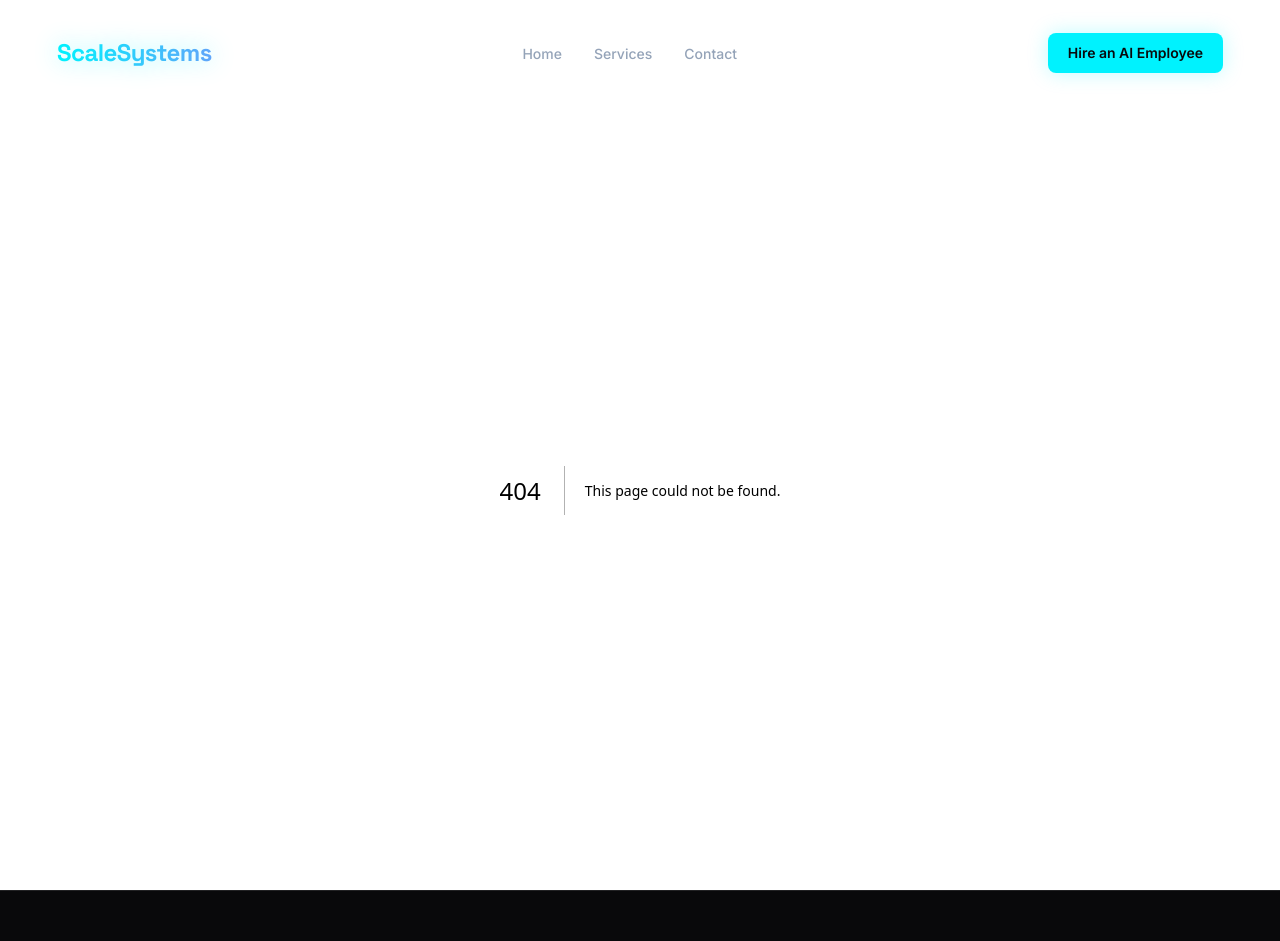
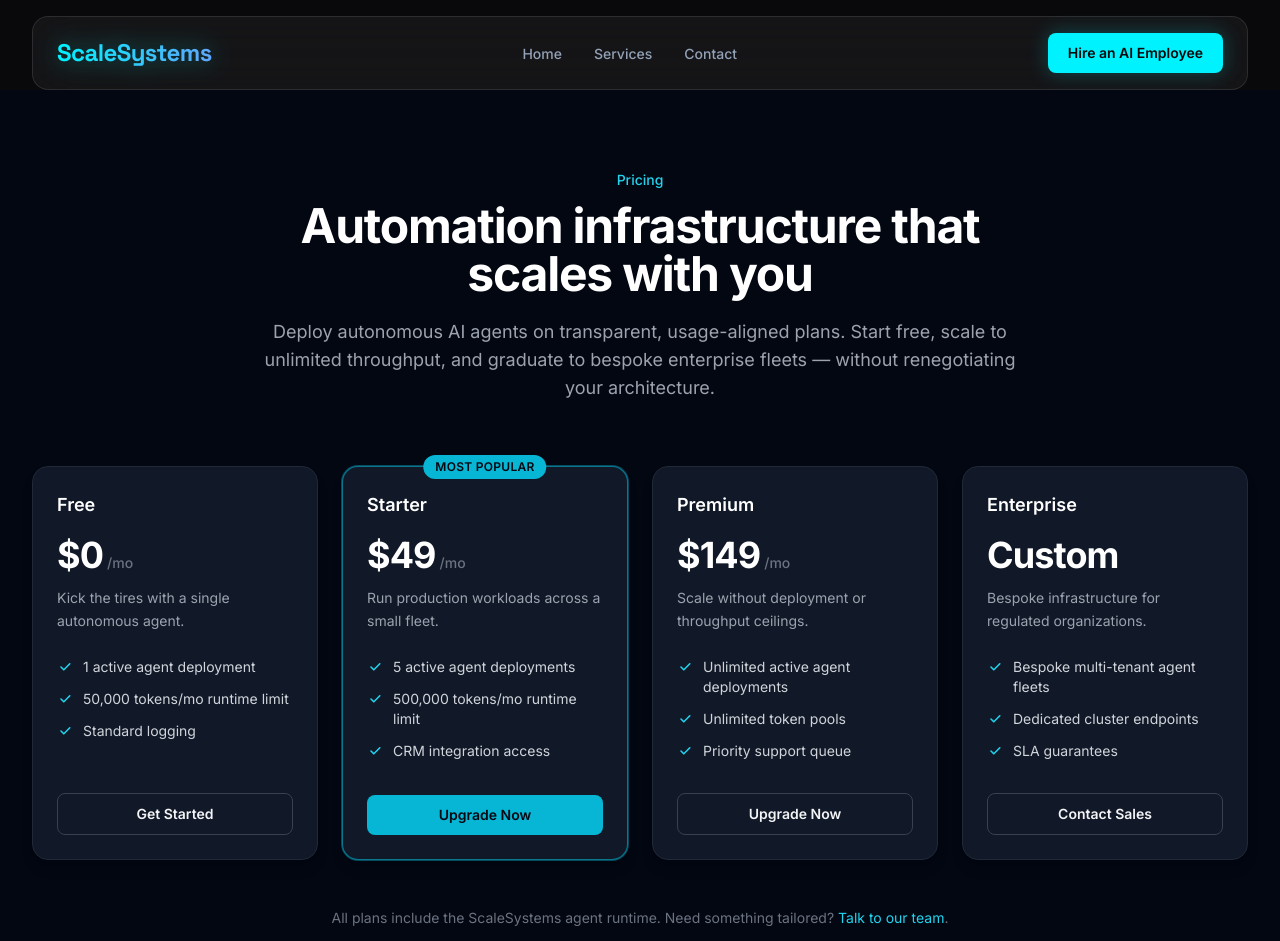
Before and after one commit to evolgenai/Scalesystemsai, a Next.js app: page /pricing in a window 1280 px wide. Before the commit this address had no page. Shown: the top 941 px of the page. Built offline with nearby package versions, Linux system fonts and the light colour scheme.

Commit message:
Add static /pricing page with plan tier cards
Co-authored-by: evolgenai <evolgenai@users.noreply.github.com>

```diff
--- /dev/null
+++ b/src/app/pricing/page.tsx
@@ -0,0 +1,179 @@
+import type { Metadata } from "next";
+import Link from "next/link";
+
+export const metadata: Metadata = {
+  title: "Pricing",
+  description:
+    "Transparent pricing for ScaleSystems' autonomous AI agent automation infrastructure. Choose the plan tier that matches your deployment and token throughput needs.",
+};
+
+type PlanTier = {
+  name: string;
+  price: string;
+  cadence: string;
+  tagline: string;
+  features: string[];
+  cta: string;
+  href: string;
+  featured: boolean;
+};
+
+const PLAN_TIERS: PlanTier[] = [
+  {
+    name: "Free",
+    price: "$0",
+    cadence: "/mo",
+    tagline: "Kick the tires with a single autonomous agent.",
+    features: [
+      "1 active agent deployment",
+      "50,000 tokens/mo runtime limit",
+      "Standard logging",
+    ],
+    cta: "Get Started",
+    href: "/contact?plan=free",
+    featured: false,
+  },
+  {
+    name: "Starter",
+    price: "$49",
+    cadence: "/mo",
+    tagline: "Run production workloads across a small fleet.",
+    features: [
+      "5 active agent deployments",
+      "500,000 tokens/mo runtime limit",
+      "CRM integration access",
+    ],
+    cta: "Upgrade Now",
+    href: "/contact?plan=starter",
+    featured: true,
+  },
+  {
+    name: "Premium",
+    price: "$149",
+    cadence: "/mo",
+    tagline: "Scale without deployment or throughput ceilings.",
+    features: [
+      "Unlimited active agent deployments",
+      "Unlimited token pools",
+      "Priority support queue",
+    ],
+    cta: "Upgrade Now",
+    href: "/contact?plan=premium",
+    featured: false,
+  },
+  {
+    name: "Enterprise",
+    price: "Custom",
+    cadence: "",
+    tagline: "Bespoke infrastructure for regulated organizations.",
+    features: [
+      "Bespoke multi-tenant agent fleets",
+      "Dedicated cluster endpoints",
+      "SLA guarantees",
+    ],
+    cta: "Contact Sales",
+    href: "/contact?plan=enterprise",
+    featured: false,
+  },
+];
+
+export default function PricingPage() {
+  return (
+    <main className="min-h-screen bg-gray-950 text-gray-100">
+      <div className="mx-auto max-w-7xl px-4 py-20 sm:px-6 lg:px-8">
+        <header className="mx-auto max-w-3xl text-center">
+          <p className="text-sm font-medium text-cyan-400">Pricing</p>
+          <h1 className="mt-3 text-4xl font-bold tracking-tight text-white sm:text-5xl">
+            Automation infrastructure that scales with you
+          </h1>
+          <p className="mt-5 text-base leading-relaxed text-gray-400 sm:text-lg">
+            Deploy autonomous AI agents on transparent, usage-aligned plans.
+            Start free, scale to unlimited throughput, and graduate to bespoke
+            enterprise fleets &mdash; without renegotiating your architecture.
+          </p>
+        </header>
+
+        <section className="mt-16 grid grid-cols-1 gap-6 sm:grid-cols-2 lg:grid-cols-4">
+          {PLAN_TIERS.map((plan) => (
+            <div
+              key={plan.name}
+              className={`relative flex flex-col rounded-2xl border bg-gray-900 p-6 shadow-lg transition-colors ${
+                plan.featured
+                  ? "border-cyan-500/60 ring-1 ring-cyan-500/40"
+                  : "border-gray-800 hover:border-gray-700"
+              }`}
+            >
+              {plan.featured && (
+                <span className="absolute -top-3 left-1/2 -translate-x-1/2 rounded-full bg-cyan-500 px-3 py-1 text-xs font-semibold uppercase tracking-wide text-gray-950">
+                  Most Popular
+                </span>
+              )}
+
+              <div className="flex-1">
+                <h2 className="text-lg font-semibold text-white">
+                  {plan.name}
+                </h2>
+                <div className="mt-4 flex items-baseline gap-1">
+                  <span className="text-4xl font-bold tracking-tight text-white">
+                    {plan.price}
+                  </span>
+                  {plan.cadence && (
+                    <span className="text-sm font-medium text-gray-500">
+                      {plan.cadence}
+                    </span>
+                  )}
+                </div>
+                <p className="mt-3 text-sm leading-relaxed text-gray-400">
+                  {plan.tagline}
+                </p>
+
+                <ul className="mt-6 space-y-3">
+                  {plan.features.map((feature) => (
+                    <li
+                      key={feature}
+                      className="flex items-start gap-2.5 text-sm text-gray-300"
+                    >
+                      <svg
+                        className="mt-0.5 h-4 w-4 shrink-0 text-cyan-400"
+                        viewBox="0 0 20 20"
+                        fill="currentColor"
+                        aria-hidden="true"
+                      >
+                        <path
+                          fillRule="evenodd"
+                          d="M16.704 5.29a1 1 0 010 1.42l-7.5 7.5a1 1 0 01-1.42 0l-3.5-3.5a1 1 0 011.42-1.42l2.79 2.79 6.79-6.79a1 1 0 011.42 0z"
+                          clipRule="evenodd"
+                        />
+                      </svg>
+                      <span>{feature}</span>
+                    </li>
+                  ))}
+                </ul>
+              </div>
+
+              <Link
+                href={plan.href}
+                className={`mt-8 inline-flex w-full items-center justify-center rounded-lg px-4 py-2.5 text-sm font-semibold transition-colors ${
+                  plan.featured
+                    ? "bg-cyan-500 text-gray-950 hover:bg-cyan-400"
+                    : "border border-gray-700 text-gray-100 hover:bg-gray-800 hover:text-white"
+                }`}
+              >
+                {plan.cta}
+              </Link>
+            </div>
+          ))}
+        </section>
+
+        <p className="mt-12 text-center text-sm text-gray-500">
+          All plans include the ScaleSystems agent runtime. Need something
+          tailored?{" "}
+          <Link href="/contact" className="text-cyan-400 hover:text-cyan-300">
+            Talk to our team
+          </Link>
+          .
+        </p>
+      </div>
+    </main>
+  );
+}
```
